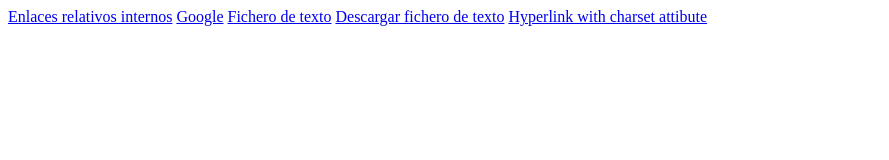
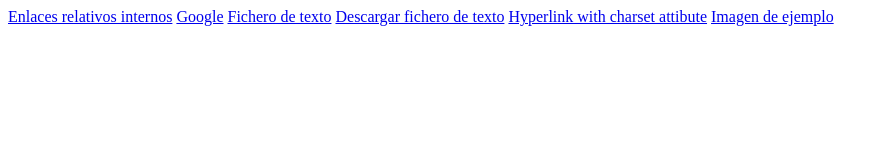
Before and after one commit to YuukiWasTaken/HLC, a plain HTML site: page tema1/hyperlinks/hyperattributes.html in a window 1280 px wide. Shown: the whole page, without its empty margins (0-889 px from the left). Drawn offline with Linux system fonts and the light colour scheme.

Commit message:
Hiperatributos 2

```diff
--- a/tema1/hyperlinks/hyperattributes.html
+++ b/tema1/hyperlinks/hyperattributes.html
@@ -14,5 +14,7 @@
         <a href="holamundo.txt" download>Descargar fichero de texto</a>
         <!--charse Attribute-->
         <a href="myfirstlink.html" charset="UTF-8">Hyperlink with charset attibute</a>
+        <!--type Attribute image-->
+        <a href="Bondrewd.png" type="image/png">Imagen de ejemplo</a>
     </body>
 </html>
```
Also changed, not shown: tema1/hyperlinks/Bondrewd.png (added).
